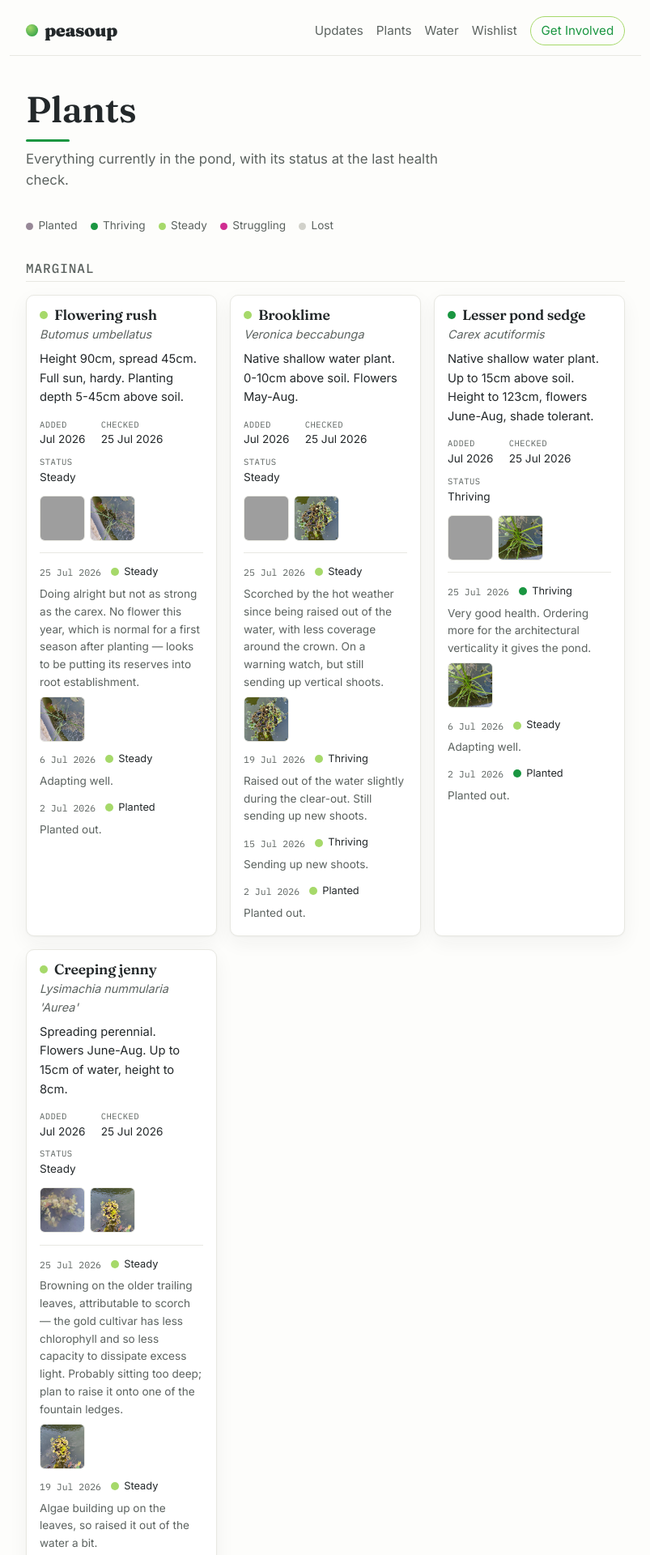
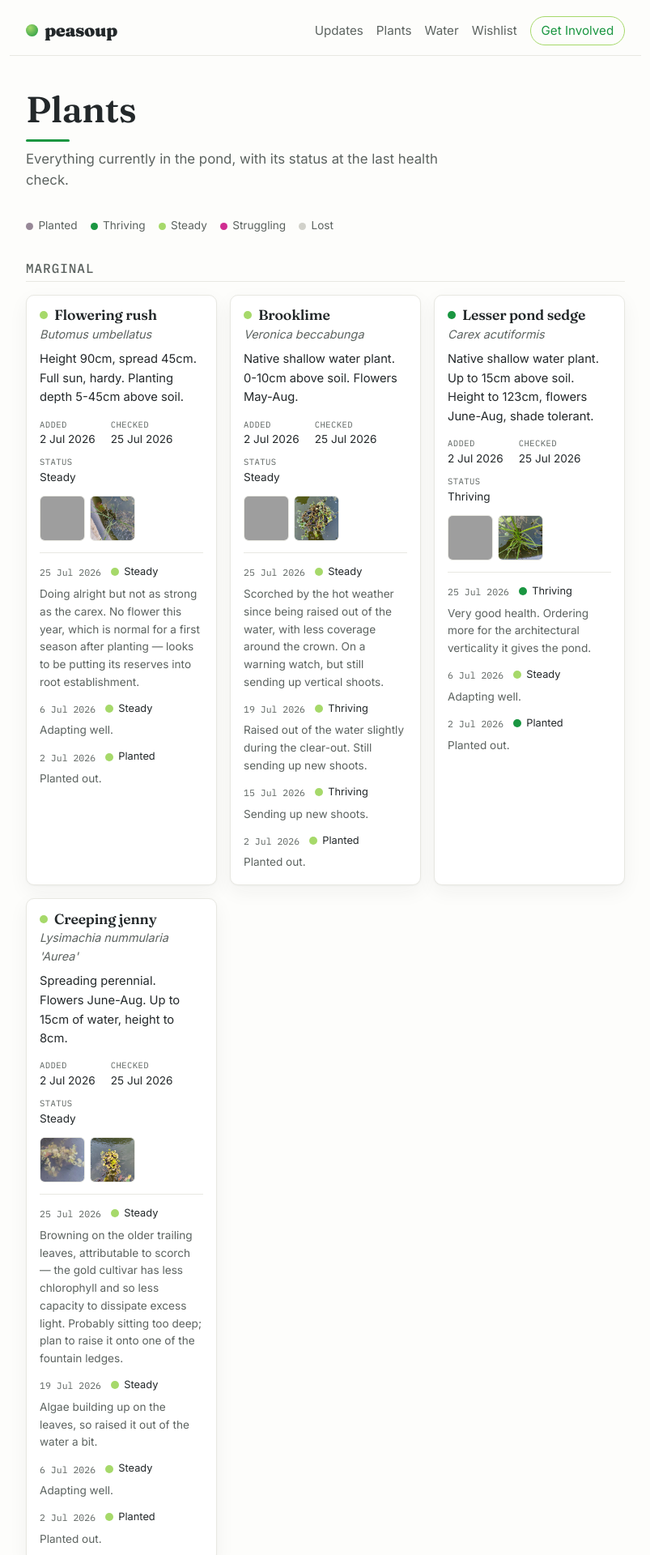
Before and after one commit to nthndy/peasoup, a Jekyll site: the page built from plants.html, in a window 1280 px wide. Shown: the top 1920 px of the page at 81% size, without its empty margins (238-1041 px from the left). Built offline with Jekyll 4.4.1, drawn with Linux system fonts in a browser that asks for light colours; some of the changed text lies outside the part shown; grey boxes are pictures that could not be loaded.

Commit message:
Dedupe plant card photos, show full planting date, link init photo
Check-photos were rendering twice (once in the new preview strip,
once in the per-check thumbs below), so drop the redundant thumbs
from the history list. "Added" now shows the day too, not just
month/year. The first (planting) photo in the preview strip links
straight to the post it was planted in, rather than opening the
carousel like the rest of the card.

Co-Authored-By: Claude Sonnet 5 <noreply@anthropic.com>

```diff
--- a/assets/css/style.css
+++ b/assets/css/style.css
@@ -250,6 +250,11 @@ h1, h2, h3 { font-family: var(--font-display); font-weight: 600; line-height: 1.
   flex: 0 0 auto; width: 56px; height: 56px; object-fit: cover;
   border-radius: 6px; border: 1px solid var(--line);
 }
+.plant-preview-init {
+  flex: 0 0 auto; display: block; line-height: 0;
+  position: relative; z-index: 2; border-radius: 6px;
+}
+.plant-preview-init:hover img { border-color: var(--green-deep); }
 .plant-preview-more {
   display: none; position: absolute; top: 0; right: 0; width: 28px; height: 56px;
   align-items: center; justify-content: flex-end; padding-right: .25rem;
--- a/plants.html
+++ b/plants.html
@@ -50,7 +50,7 @@ lede: Everything currently in the pond, with its status at the last health check
           <p class="latin">{{ p.latin }}</p>
           {% if p.notes %}<p class="plant-notes">{{ p.notes }}</p>{% endif %}
           <dl class="plant-meta">
-            <div><dt>Added</dt><dd>{{ p.added | date: "%b %Y" }}</dd></div>
+            <div><dt>Added</dt><dd>{{ p.added | date: "%-d %b %Y" }}</dd></div>
             <div><dt>Checked</dt><dd>{{ latest.date | date: "%-d %b %Y" }}</dd></div>
             <div><dt>Status</dt><dd class="cap">{{ latest.status }}</dd></div>
           </dl>
@@ -58,7 +58,19 @@ lede: Everything currently in the pond, with its status at the last health check
           <div class="plant-preview">
             <div class="plant-preview-track">
               {% if p.init_photo %}
+              {% assign added_date_str = p.added | date: "%Y-%m-%d" %}
+              {% assign planting_post_url = nil %}
+              {% for post in site.posts %}
+                {% assign post_date_str = post.date | date: "%Y-%m-%d" %}
+                {% if post_date_str == added_date_str %}{% assign planting_post_url = post.url %}{% endif %}
+              {% endfor %}
+              {% if planting_post_url %}
+              <a class="plant-preview-init" href="{{ planting_post_url | relative_url }}">
+                <img src="{{ p.init_photo | relative_url }}" alt="{{ p.name }} shortly after planting">
+              </a>
+              {% else %}
               <img src="{{ p.init_photo | relative_url }}" alt="{{ p.name }} shortly after planting">
+              {% endif %}
               {% endif %}
               {% assign checks_chronological = p.checks | reverse %}
               {% for c in checks_chronological %}
@@ -78,13 +90,6 @@ lede: Everything currently in the pond, with its status at the last health check
               <span class="plant-check-date">{{ c.date | date: "%-d %b %Y" }}</span>
               <span class="status status--{{ c.status }}"><span class="status-dot"></span><span class="cap">{{ c.status }}</span></span>
               {% if c.note %}<p class="plant-check-note">{{ c.note }}</p>{% endif %}
-              {% if c.photos %}
-              <div class="thumbs">
-                {% for photo in c.photos %}
-                <img src="{{ photo | relative_url }}" alt="{{ p.name }}, {{ c.date | date: "%-d %b %Y" }}">
-                {% endfor %}
-              </div>
-              {% endif %}
             </li>
             {% endfor %}
           </ol>
```
